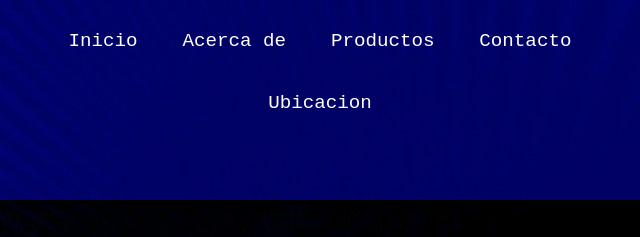
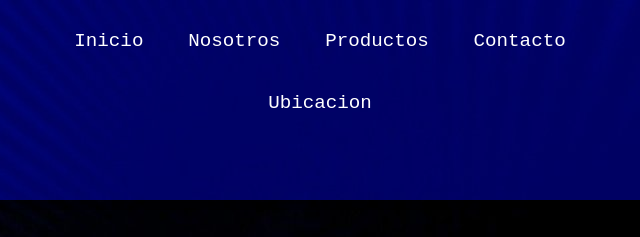
Before and after one commit to jsooto15/Wifi-Plus, a plain HTML site: page acercade.html in a window 1280 px wide. Shown: the top 237 px of the page, 320-960 px from the left. Drawn offline with Linux system fonts and the light colour scheme.

Commit message:
Cambie Acerca de por Nosotros

```diff
--- a/acercade.html
+++ b/acercade.html
@@ -6,14 +6,14 @@
     <meta name="viewport" content="width=device-width, initial-scale=1.0">
     <link rel="stylesheet" href="https://cdnjs.cloudflare.com/ajax/libs/font-awesome/6.1.1/css/all.min.css" integrity="sha512-KfkfwYDsLkIlwQp6LFnl8zNdLGxu9YAA1QvwINks4PhcElQSvqcyVLLD9aMhXd13uQjoXtEKNosOWaZqXgel0g==" crossorigin="anonymous" referrerpolicy="no-referrer" />
     <link rel="stylesheet" href="apariencias.css">
-    <title>Acerca de</title>
+    <title>Nosotros</title>
 </head>
 <body class="grid-container">
     <header class="header">
         <div class="logo"><img src="IMG/Logo-removebg-preview.png"></div>
       <ul class="nav-bar">
        <li><a href="index.html">Inicio</a></li>
-       <li><a href="acercade.html">Acerca de</a></li>
+       <li><a href="acercade.html">Nosotros</a></li>
        <li><a href="productos.html">Productos</a></li>
        <li><a href="contacto.html">Contacto</a></li>
        <li><a href="ubicacion.html">Ubicacion</a></li>
```
Also changed, not shown: contacto.html (+1 -1 lines), index.html (+1 -1 lines), productos.html (+1 -1 lines), ubicacion.html (+1 -1 lines).
